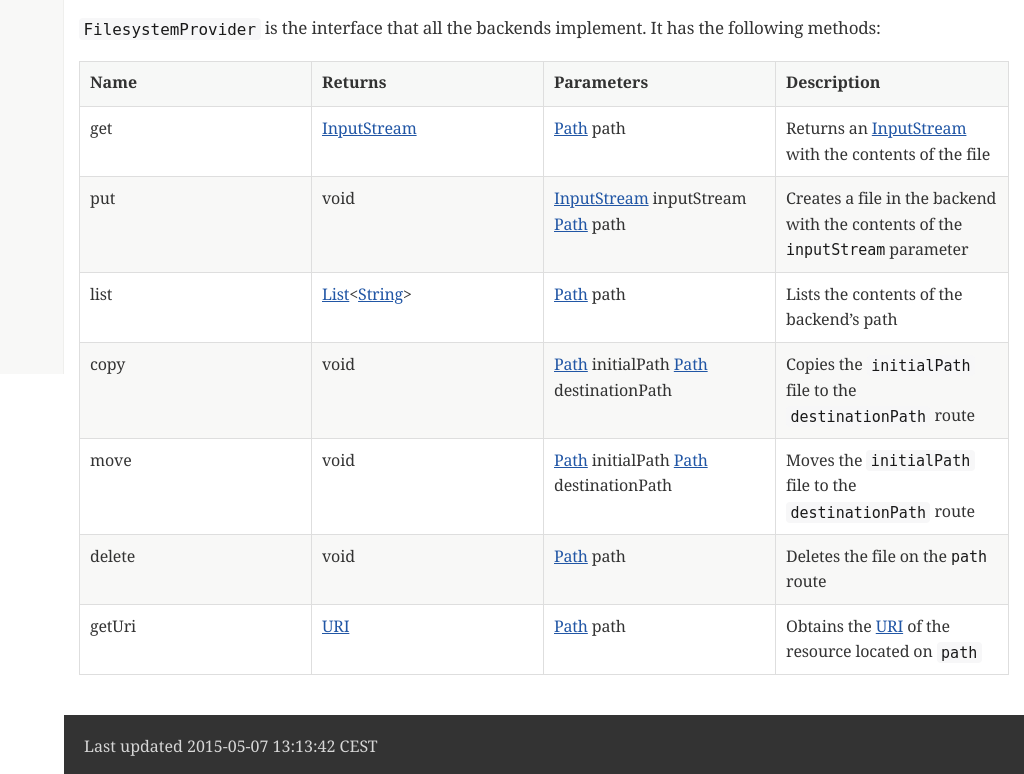
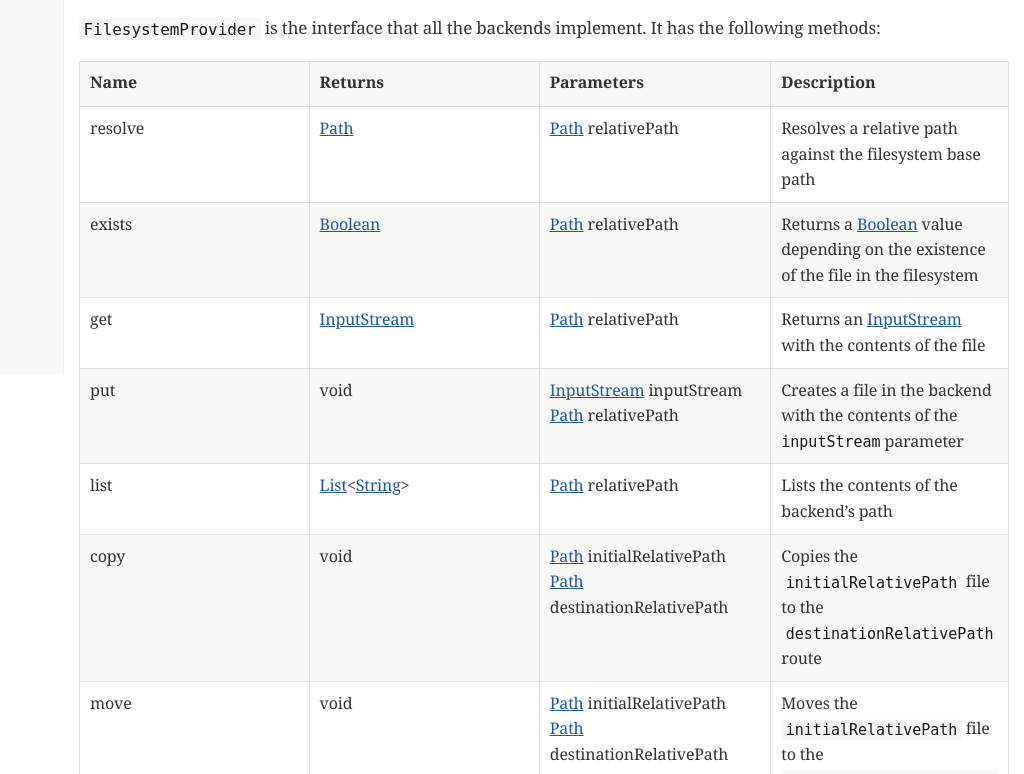
Before and after one commit to kaleidos/tomb, a plain HTML site: page index.html in a window 1280 px wide. Shown: the part 426-1200 px from the top of the page, without its empty margins (256-1280 px from the left). Drawn offline with nearby package versions, Linux system fonts and the light colour scheme; a web font is replaced by a local one.

Commit message:
Addapt docs to the new specs

```diff
--- a/index.html
+++ b/index.html
@@ -547,49 +547,61 @@ table.CodeRay td.code>pre{padding:0}
 </thead>
 <tbody>
 <tr>
+<td class="tableblock halign-left valign-top"><p class="tableblock">resolve</p></td>
+<td class="tableblock halign-left valign-top"><p class="tableblock"><a href="http://docs.oracle.com/javase/8/docs/api/java/nio/file/Path.html">Path</a></p></td>
+<td class="tableblock halign-left valign-top"><p class="tableblock"><a href="http://docs.oracle.com/javase/8/docs/api/java/nio/file/Path.html">Path</a> relativePath</p></td>
+<td class="tableblock halign-left valign-top"><p class="tableblock">Resolves a relative path against the filesystem base path</p></td>
+</tr>
+<tr>
+<td class="tableblock halign-left valign-top"><p class="tableblock">exists</p></td>
+<td class="tableblock halign-left valign-top"><p class="tableblock"><a href="https://docs.oracle.com/javase/8/docs/api/java/lang/Boolean.html">Boolean</a></p></td>
+<td class="tableblock halign-left valign-top"><p class="tableblock"><a href="http://docs.oracle.com/javase/8/docs/api/java/nio/file/Path.html">Path</a> relativePath</p></td>
+<td class="tableblock halign-left valign-top"><p class="tableblock">Returns a <a href="https://docs.oracle.com/javase/8/docs/api/java/lang/Boolean.html">Boolean</a> value depending on the existence of the file in the filesystem</p></td>
+</tr>
+<tr>
 <td class="tableblock halign-left valign-top"><p class="tableblock">get</p></td>
 <td class="tableblock halign-left valign-top"><p class="tableblock"><a href="https://docs.oracle.com/javase/8/docs/api/java/io/InputStream.html">InputStream</a></p></td>
-<td class="tableblock halign-left valign-top"><p class="tableblock"><a href="http://docs.oracle.com/javase/8/docs/api/java/nio/file/Path.html">Path</a> path</p></td>
+<td class="tableblock halign-left valign-top"><p class="tableblock"><a href="http://docs.oracle.com/javase/8/docs/api/java/nio/file/Path.html">Path</a> relativePath</p></td>
 <td class="tableblock halign-left valign-top"><p class="tableblock">Returns an <a href="https://docs.oracle.com/javase/8/docs/api/java/io/InputStream.html">InputStream</a> with the contents of the file</p></td>
 </tr>
 <tr>
 <td class="tableblock halign-left valign-top"><p class="tableblock">put</p></td>
 <td class="tableblock halign-left valign-top"><p class="tableblock">void</p></td>
 <td class="tableblock halign-left valign-top"><p class="tableblock"><a href="https://docs.oracle.com/javase/8/docs/api/java/io/InputStream.html">InputStream</a> inputStream
-<a href="http://docs.oracle.com/javase/8/docs/api/java/nio/file/Path.html">Path</a> path</p></td>
+<a href="http://docs.oracle.com/javase/8/docs/api/java/nio/file/Path.html">Path</a> relativePath</p></td>
 <td class="tableblock halign-left valign-top"><p class="tableblock">Creates a file in the backend with the contents of the <code>inputStream</code> parameter</p></td>
 </tr>
 <tr>
 <td class="tableblock halign-left valign-top"><p class="tableblock">list</p></td>
 <td class="tableblock halign-left valign-top"><p class="tableblock"><a href="https://docs.oracle.com/javase/8/docs/api/java/util/List.html">List</a>&lt;<a href="https://docs.oracle.com/javase/8/docs/api/java/lang/String.html">String</a>&gt;</p></td>
-<td class="tableblock halign-left valign-top"><p class="tableblock"><a href="http://docs.oracle.com/javase/8/docs/api/java/nio/file/Path.html">Path</a> path</p></td>
+<td class="tableblock halign-left valign-top"><p class="tableblock"><a href="http://docs.oracle.com/javase/8/docs/api/java/nio/file/Path.html">Path</a> relativePath</p></td>
 <td class="tableblock halign-left valign-top"><p class="tableblock">Lists the contents of the backend&#8217;s path</p></td>
 </tr>
 <tr>
 <td class="tableblock halign-left valign-top"><p class="tableblock">copy</p></td>
 <td class="tableblock halign-left valign-top"><p class="tableblock">void</p></td>
-<td class="tableblock halign-left valign-top"><p class="tableblock"><a href="http://docs.oracle.com/javase/8/docs/api/java/nio/file/Path.html">Path</a> initialPath
-<a href="http://docs.oracle.com/javase/8/docs/api/java/nio/file/Path.html">Path</a> destinationPath</p></td>
-<td class="tableblock halign-left valign-top"><p class="tableblock">Copies the <code>initialPath</code> file to the <code>destinationPath</code> route</p></td>
+<td class="tableblock halign-left valign-top"><p class="tableblock"><a href="http://docs.oracle.com/javase/8/docs/api/java/nio/file/Path.html">Path</a> initialRelativePath
+<a href="http://docs.oracle.com/javase/8/docs/api/java/nio/file/Path.html">Path</a> destinationRelativePath</p></td>
+<td class="tableblock halign-left valign-top"><p class="tableblock">Copies the <code>initialRelativePath</code> file to the <code>destinationRelativePath</code> route</p></td>
 </tr>
 <tr>
 <td class="tableblock halign-left valign-top"><p class="tableblock">move</p></td>
 <td class="tableblock halign-left valign-top"><p class="tableblock">void</p></td>
-<td class="tableblock halign-left valign-top"><p class="tableblock"><a href="http://docs.oracle.com/javase/8/docs/api/java/nio/file/Path.html">Path</a> initialPath
-<a href="http://docs.oracle.com/javase/8/docs/api/java/nio/file/Path.html">Path</a> destinationPath</p></td>
-<td class="tableblock halign-left valign-top"><p class="tableblock">Moves the <code>initialPath</code> file to the <code>destinationPath</code> route</p></td>
+<td class="tableblock halign-left valign-top"><p class="tableblock"><a href="http://docs.oracle.com/javase/8/docs/api/java/nio/file/Path.html">Path</a> initialRelativePath
+<a href="http://docs.oracle.com/javase/8/docs/api/java/nio/file/Path.html">Path</a> destinationRelativePath</p></td>
+<td class="tableblock halign-left valign-top"><p class="tableblock">Moves the <code>initialRelativePath</code> file to the <code>destinationRelativePath</code> route</p></td>
 </tr>
 <tr>
 <td class="tableblock halign-left valign-top"><p class="tableblock">delete</p></td>
 <td class="tableblock halign-left valign-top"><p class="tableblock">void</p></td>
-<td class="tableblock halign-left valign-top"><p class="tableblock"><a href="http://docs.oracle.com/javase/8/docs/api/java/nio/file/Path.html">Path</a> path</p></td>
-<td class="tableblock halign-left valign-top"><p class="tableblock">Deletes the file on the <code>path</code> route</p></td>
+<td class="tableblock halign-left valign-top"><p class="tableblock"><a href="http://docs.oracle.com/javase/8/docs/api/java/nio/file/Path.html">Path</a> relativePath</p></td>
+<td class="tableblock halign-left valign-top"><p class="tableblock">Deletes the file on the <code>relativePath</code> route</p></td>
 </tr>
 <tr>
 <td class="tableblock halign-left valign-top"><p class="tableblock">getUri</p></td>
 <td class="tableblock halign-left valign-top"><p class="tableblock"><a href="https://docs.oracle.com/javase/8/docs/api/java/net/URI.html">URI</a></p></td>
-<td class="tableblock halign-left valign-top"><p class="tableblock"><a href="http://docs.oracle.com/javase/8/docs/api/java/nio/file/Path.html">Path</a> path</p></td>
-<td class="tableblock halign-left valign-top"><p class="tableblock">Obtains the <a href="https://docs.oracle.com/javase/8/docs/api/java/net/URI.html">URI</a> of the resource located on <code>path</code></p></td>
+<td class="tableblock halign-left valign-top"><p class="tableblock"><a href="http://docs.oracle.com/javase/8/docs/api/java/nio/file/Path.html">Path</a> relativePath</p></td>
+<td class="tableblock halign-left valign-top"><p class="tableblock">Obtains the <a href="https://docs.oracle.com/javase/8/docs/api/java/net/URI.html">URI</a> of the resource located on <code>relativePath</code></p></td>
 </tr>
 </tbody>
 </table>
@@ -598,7 +610,7 @@ table.CodeRay td.code>pre{padding:0}
 </div>
 <div id="footer">
 <div id="footer-text">
-Last updated 2015-05-07 13:13:42 CEST
+Last updated 2015-05-11 13:45:32 CEST
 </div>
 </div>
 </body>
```
